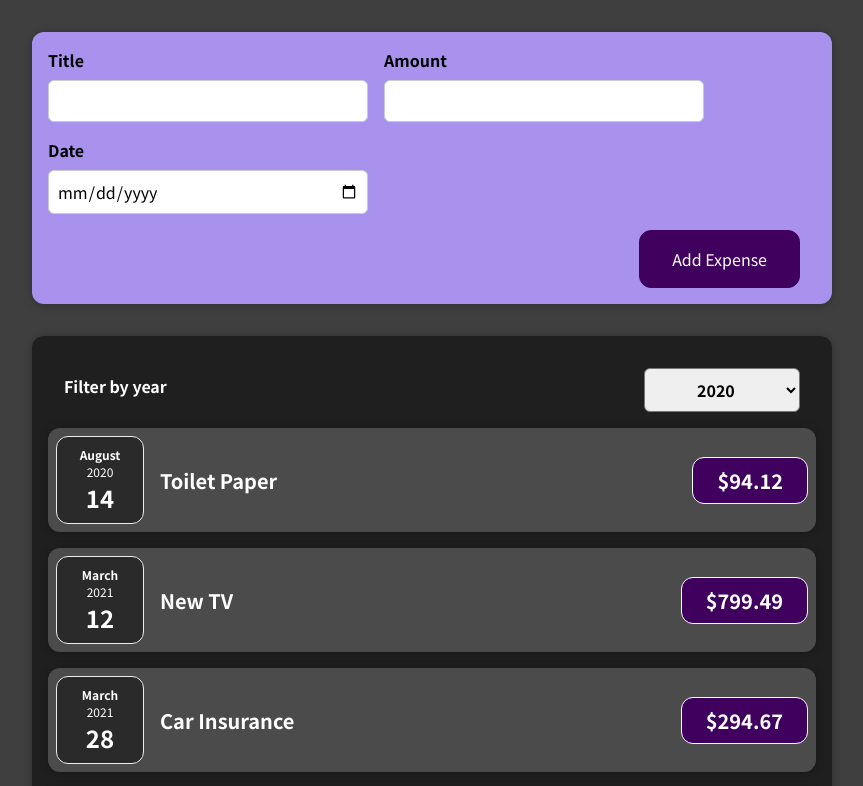
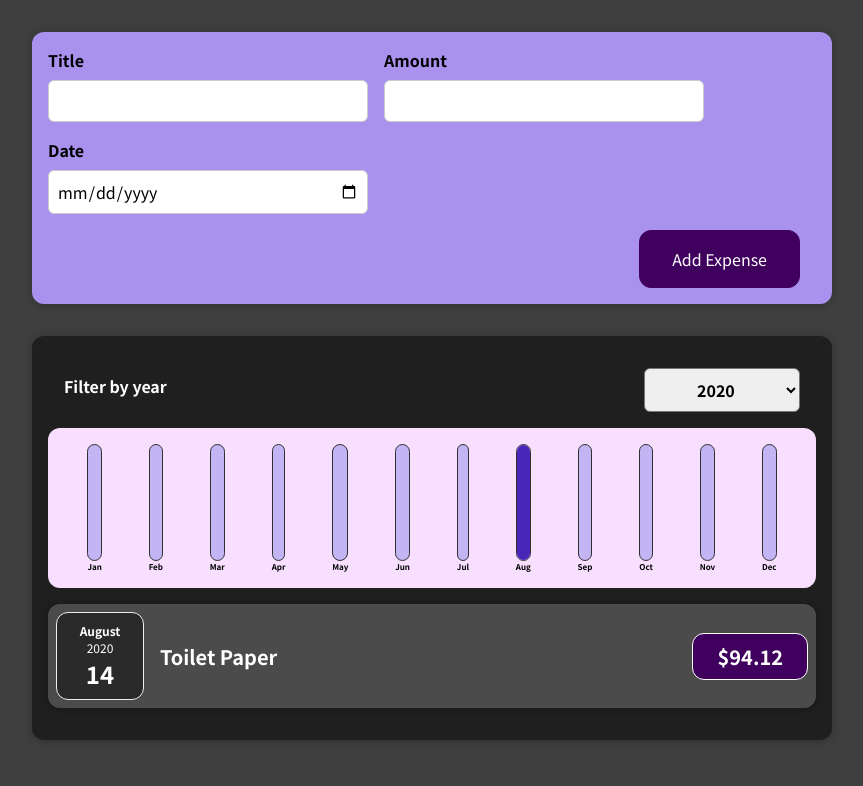
Before and after one commit to subashpenneru/react-complete-guide_2022, a React (Create React App) app: page / in a window 1280 px wide. Shown: the top 786 px of the page, without its empty margins (208-1071 px from the left). Built offline with nearby package versions, Linux system fonts and the light colour scheme.

Commit message:
conditional statement & lists

```diff
--- a/src/App.js
+++ b/src/App.js
@@ -7,7 +7,7 @@
   const [expenses, setExpenses] = useState(EXPENSES);
 
   const addExpenseHandler = (expense) => {
-    setExpenses((prev) => prev.concat(expense));
+    setExpenses((prev) => [expense, ...prev]);
   };
 
   return (
--- /dev/null
+++ b/src/components/Chart/Chart.css
@@ -0,0 +1,9 @@
+.chart {
+  padding: 1rem;
+  border-radius: 12px;
+  background-color: #f8dfff;
+  text-align: center;
+  display: flex;
+  justify-content: space-around;
+  height: 10rem;
+}
--- /dev/null
+++ b/src/components/Chart/Chart.js
@@ -0,0 +1,24 @@
+import React from 'react';
+
+import ChartBar from './ChartBar';
+import './Chart.css';
+
+const Chart = ({ dataPoints }) => {
+  console.log(dataPoints);
+  const totalMax = Math.max(...dataPoints.map((dp) => dp.value));
+
+  return (
+    <div className='chart'>
+      {dataPoints.map((dp) => (
+        <ChartBar
+          value={dp.value}
+          max={totalMax}
+          label={dp.label}
+          key={dp.label}
+        />
+      ))}
+    </div>
+  );
+};
+
+export default Chart;
--- /dev/null
+++ b/src/components/Chart/ChartBar.css
@@ -0,0 +1,30 @@
+.chart-bar {
+  height: 100%;
+  display: flex;
+  flex-direction: column;
+  align-items: center;
+}
+
+.chart-bar__inner {
+  height: 100%;
+  width: 100%;
+  border: 1px solid #313131;
+  border-radius: 12px;
+  background-color: #c3b4f3;
+  overflow: hidden;
+  display: flex;
+  flex-direction: column;
+  justify-content: flex-end;
+}
+
+.chart-bar__fill {
+  background-color: #4826b9;
+  width: 100%;
+  transition: all 0.3s ease-out;
+}
+
+.chart-bar__label {
+  font-weight: bold;
+  font-size: 0.5rem;
+  text-align: center;
+}
--- /dev/null
+++ b/src/components/Chart/ChartBar.js
@@ -0,0 +1,24 @@
+import React from 'react';
+
+import './ChartBar.css';
+
+const ChartBar = ({ label, max, value }) => {
+  let barFillHeight = '0%';
+
+  if (max > 0) {
+    barFillHeight = `${Math.round((value / max) * 100)}%`;
+  }
+
+  return (
+    <div className='chart-bar'>
+      <div className='chart-bar__inner'>
+        <div
+          className='chart-bar__fill'
+          style={{ height: `${barFillHeight}` }}></div>
+      </div>
+      <div className='chart-bar__label'>{label}</div>
+    </div>
+  );
+};
+
+export default ChartBar;
--- a/src/components/Expenses/ExpenseItem.js
+++ b/src/components/Expenses/ExpenseItem.js
@@ -1,20 +1,20 @@
-import React, { useState } from 'react';
+import React from 'react';
 
 import ExpenseDate from './ExpenseDate';
 import Card from '../UI/Card';
 import './ExpenseItem.css';
 
 const ExpenseItem = ({ title, date, amount }) => {
-  const [titleVal, setTitleVal] = useState(title);
-
   return (
+    <li>
       <Card className='expense-item'>
         <ExpenseDate date={date} />
         <div className='expense-item__description'>
-        <h2>{titleVal}</h2>
+          <h2>{title}</h2>
           <div className='expense-item__price'>${amount}</div>
         </div>
       </Card>
+    </li>
   );
 };
 
--- a/src/components/Expenses/Expenses.js
+++ b/src/components/Expenses/Expenses.js
@@ -1,8 +1,9 @@
 import React, { useState } from 'react';
 
 import Card from '../UI/Card';
-import ExpenseItem from './ExpenseItem';
 import ExpensesFilter from './ExpensesFilter';
+import ExpensesList from './ExpensesList';
+import ExpensesChart from './ExpensesChart';
 import './Expenses.css';
 
 const Expenses = ({ expenses }) => {
@@ -12,20 +13,18 @@
     setFilteredYear(year);
   };
 
+  const filteredExpenses = expenses.filter(
+    (expense) => expense.date.getFullYear().toString() === filteredYear
+  );
+
   return (
     <Card className='expenses'>
       <ExpensesFilter
         selected={filteredYear}
         onChangeFilter={filterChangeHandler}
       />
-      {expenses.map((e) => (
-        <ExpenseItem
-          key={e.id}
-          title={e.title}
-          amount={e.amount}
-          date={e.date}
-        />
-      ))}
+      <ExpensesChart expenses={filteredExpenses} />
+      <ExpensesList expenses={filteredExpenses} />
     </Card>
   );
 };
--- /dev/null
+++ b/src/components/Expenses/ExpensesChart.js
@@ -0,0 +1,30 @@
+import React from 'react';
+
+import Chart from '../Chart/Chart';
+
+const ExpensesChart = ({ expenses }) => {
+  const chartDataPoints = [
+    { label: 'Jan', value: 0 },
+    { label: 'Feb', value: 0 },
+    { label: 'Mar', value: 0 },
+    { label: 'Apr', value: 0 },
+    { label: 'May', value: 0 },
+    { label: 'Jun', value: 0 },
+    { label: 'Jul', value: 0 },
+    { label: 'Aug', value: 0 },
+    { label: 'Sep', value: 0 },
+    { label: 'Oct', value: 0 },
+    { label: 'Nov', value: 0 },
+    { label: 'Dec', value: 0 },
+  ];
+
+  expenses.forEach((e) => {
+    const month = e.date.getMonth();
+
+    chartDataPoints[month].value += e.amount;
+  });
+
+  return <Chart dataPoints={chartDataPoints} />;
+};
+
+export default ExpensesChart;
--- /dev/null
+++ b/src/components/Expenses/ExpensesList.css
@@ -0,0 +1,9 @@
+.expenses-list {
+  list-style: none;
+  padding: 0;
+}
+
+.expenses-list__fallback {
+  color: white;
+  text-align: center;
+}
--- /dev/null
+++ b/src/components/Expenses/ExpensesList.js
@@ -0,0 +1,27 @@
+import React from 'react';
+
+import ExpenseItem from './ExpenseItem';
+import './ExpensesList.css';
+
+const ExpensesList = ({ expenses }) => {
+  let content = <h2 className='expenses-list__fallback'>No Expenses found!</h2>;
+
+  if (expenses.length > 0) {
+    content = (
+      <ul className='expenses-list'>
+        {expenses.map((e) => (
+          <ExpenseItem
+            key={e.id}
+            title={e.title}
+            amount={e.amount}
+            date={e.date}
+          />
+        ))}
+      </ul>
+    );
+  }
+
+  return content;
+};
+
+export default ExpensesList;
--- a/src/components/NewExpense/ExpenseForm.js
+++ b/src/components/NewExpense/ExpenseForm.js
@@ -10,15 +10,8 @@
   });
 
   const inputChangeHandler = (e) => {
-    console.log(e.target.value);
     const name = e.target.name;
     let val = e.target.value;
-
-    if (name === 'amount') {
-      val = parseInt(val);
-    } else if (name === 'date') {
-      val = new Date(val);
-    }
 
     setExpenseData((prev) => ({
       ...prev,
--- a/src/components/NewExpense/NewExpense.js
+++ b/src/components/NewExpense/NewExpense.js
@@ -7,6 +7,8 @@
   const saveExpenseDataHandler = (data) => {
     const expenseData = {
       ...data,
+      amount: parseInt(data.amount),
+      date: new Date(data.date),
       id: Math.random().toString(),
     };
 
```
Lines whose indentation alone changed are shown as unchanged.
